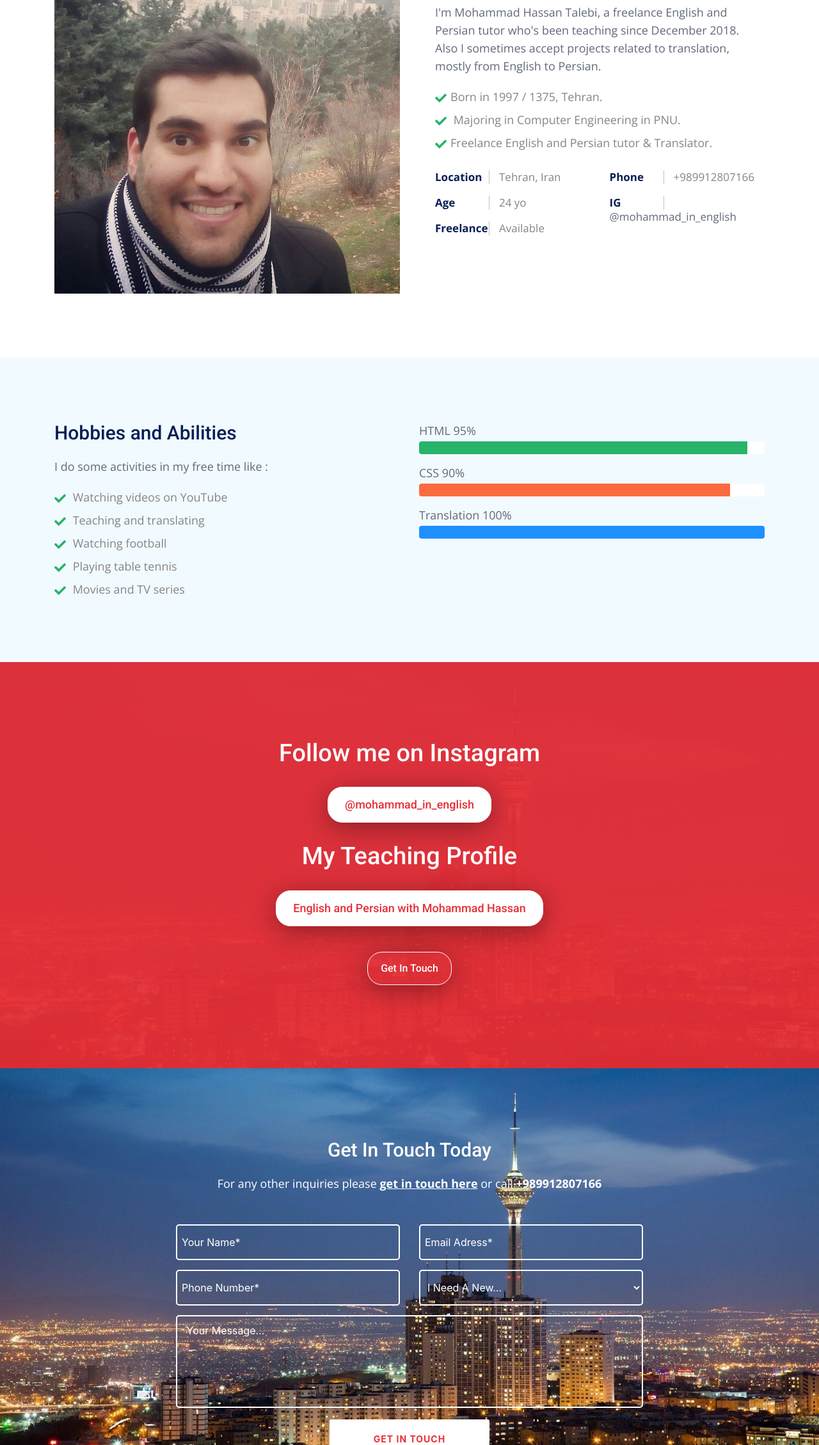
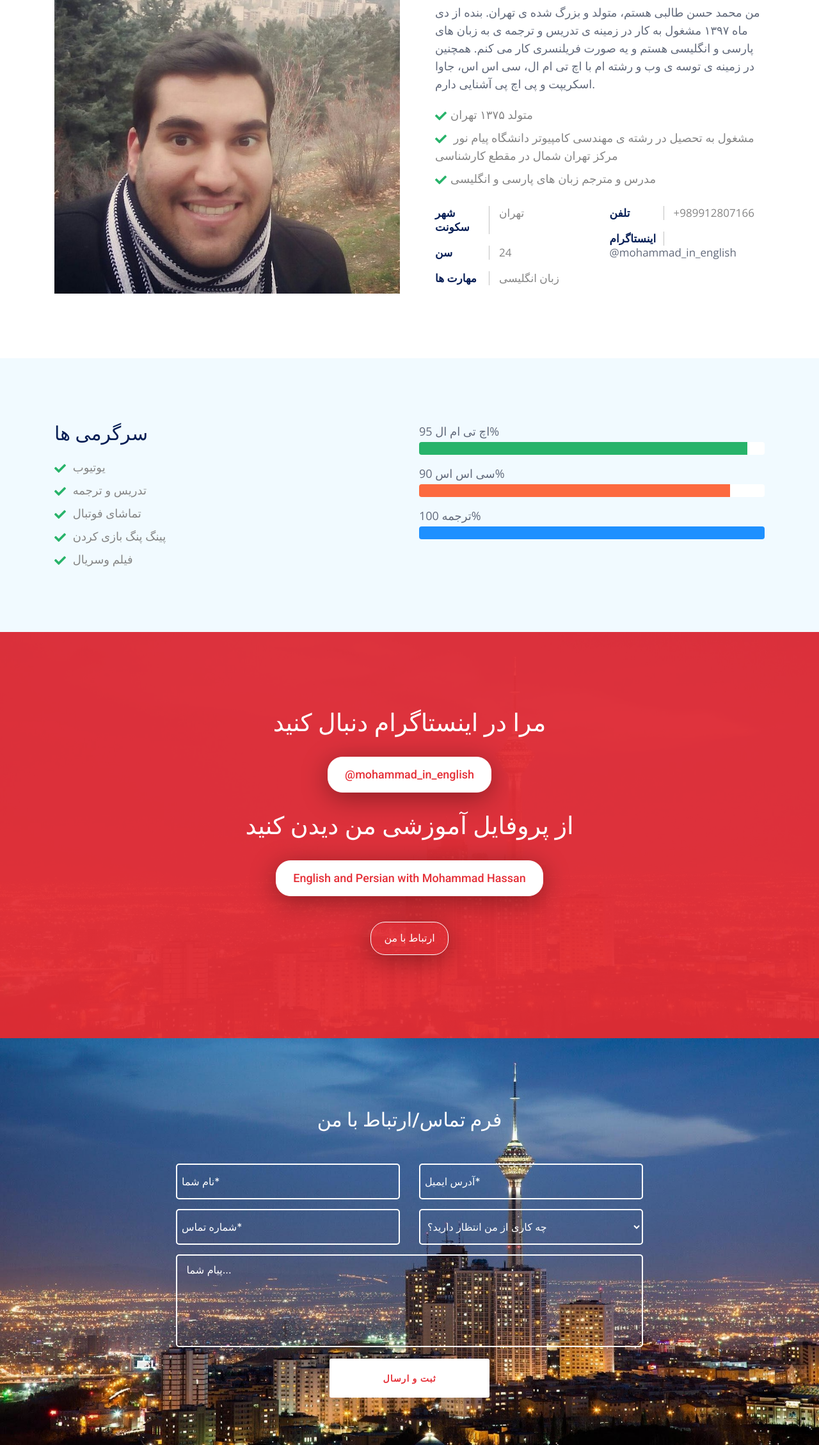
Before and after one commit to mohammadhassan-iran/mohammadhassan-iran.github.io, a plain HTML site: page index.html in a window 1280 px wide. Shown: the part 541-2800 px from the top of the page at 64% size. Drawn offline with nearby package versions, Linux system fonts and the light colour scheme.

Commit message:
Update index.html

```diff
--- a/index.html
+++ b/index.html
@@ -29,6 +29,8 @@
     <!-- Font Favicon -->
     <link rel="shortcut icon" href="images/favicon.ico">
 
+	<!-- rtl theme -->
+	<link href="css/rtl.css" rel="stylesheet">
 </head>
 
 <body>
@@ -43,7 +45,7 @@
             <div class="container">
 
                     <!--begin logo -->
-                    <a class="navbar-brand" href="#">Mohammad Hassan Talebi</a>
+                    <a class="navbar-brand" href="#">محمدحسن طالبی</a>
                     <!--end logo -->
 
                     <!--begin navbar-toggler -->
@@ -58,13 +60,13 @@
                         <!--begin navbar-nav -->
                         <ul class="navbar-nav ml-auto">
 
-                            <li><a href="#home">Home</a></li>
+                            <li><a href="#home">خانه</a></li>
 
-                            <li><a href="#about">About</a></li>
+                            <li><a href="#about">درباره من</a></li>
 
-                            <li><a href="#abilities">Abilities</a></li>
+                            <li><a href="#abilities">توانایی های من</a></li>
 
-                            <li class="discover-link"><a href="#contact" class="discover-btn">Get In Touch</a></li>
+                            <li class="discover-link"><a href="#contact" class="discover-btn">ارتباط با من</a></li>
 
                         </ul>
                         <!--end navbar-nav -->
@@ -93,15 +95,17 @@
                 <!--begin col-md-6-->
                 <div class="col-md-6 margin-top-40 hero-content">
 
-                    <h2>Hi. <span class="red">I'm Mohammad Hassan Talebi</span>. I'm a web designer.</h2>
+                    <h2>سلام :)<br>
+					<span class="red">من محمدحسن طالبی</span><br>
+					دانشجوی رشته کامپیوترم.</h2>
 
-                    <p class="hero-text">I design awesome websites and also I'm a freelance English and Persian tutor who's been teaching since December 2018.</p>
+                    <p class="hero-text">مشغول به تحصیل در رشته ی مهندسی کامپیوتر دانشگاه پیام نور مرکز تهران شمال در مقطع کارشناسی، مدرس و مترجم زبان های پارسی و انگلیسی</p>
 
                 </div>
                 <!--end col-md-6-->
 
                 <!--begin col-md-6-->
-                <div class="col-md-6 hero-img">
+                <div class="col-md-6 hero-img img-rtl">
 
                     <img src="images/wbdsgn.jpg" class="width-100 top-margins-images" alt="pic">
 
@@ -141,15 +145,15 @@
                     <!--begin small-column-inside-->
                     <div class="small-col-inside">
 
-                        <h3>More about me</h3>
+                        <h3>درباره من</h3>
 
-                        <p>I'm Mohammad Hassan Talebi, a freelance English and Persian tutor who's been teaching since December 2018.
-Also I sometimes accept projects related to translation, mostly from English to Persian.</p>
+                        <p>من محمد حسن طالبی هستم، متولد و بزرگ شده ی تهران. بنده از دی ماه ۱۳۹۷ مشغول به کار در زمینه ی تدریس و ترجمه ی به زبان های پارسی و انگلیسی هستم و یه صورت فریلنسری کار می کنم.
+همچنین در زمینه ی توسه ی وب و  رشته ام با اچ‌ تی ام ال، سی اس اس، جاوا اسکریپت و پی اچ پی آشنایی دارم.</p>
 
                         <ul class="benefits">
-                            <li><i class="fas fa-check"></i>Born in 1997 / 1375, Tehran.</li>
-                            <li><i class="fas fa-check"></i> Majoring in Computer Engineering in PNU.</li>
-                            <li><i class="fas fa-check"></i>Freelance English and Persian tutor & Translator.</li>
+                            <li><i class="fas fa-check"></i>متولد ۱۳۷۵ تهران</li>
+                            <li><i class="fas fa-check"></i> مشغول به تحصیل در رشته ی مهندسی کامپیوتر دانشگاه پیام نور مرکز تهران شمال در مقطع کارشناسی</li>
+                            <li><i class="fas fa-check"></i>مدرس و مترجم زبان های پارسی و انگلیسی</li>
                         </ul>
 
                         <!--begin row-->
@@ -159,9 +163,9 @@ Also I sometimes accept projects related to translation, mostly from English to
                             <div class="col-md-6">
 
                                 <ul class="freelancer-details">
-                                    <li><span class="freelancer-main-details">Location</span><span class="freelancer-second-details">Tehran, Iran</span></li>
-                                    <li><span class="freelancer-main-details">Age</span><span class="freelancer-second-details">24 yo</span></li>
-                                    <li><span class="freelancer-main-details">Freelance</span><span class="freelancer-second-details">Available</span></li>
+                                    <li><span class="freelancer-main-details">شهر سکونت</span><span class="freelancer-second-details">تهران</span></li>
+                                    <li><span class="freelancer-main-details">سن</span><span class="freelancer-second-details">24</span></li>
+                                    <li><span class="freelancer-main-details">مهارت ها</span><span class="freelancer-second-details">زبان انگلیسی</span></li>
                                 </ul>
 
                             </div>
@@ -171,9 +175,9 @@ Also I sometimes accept projects related to translation, mostly from English to
                             <div class="col-md-6">
 
                                 <ul class="freelancer-details">
-                                    <li><span class="freelancer-main-details">Phone</span><span class="freelancer-second-details">+989912807166</span></li>
+                                    <li><span class="freelancer-main-details">تلفن</span><span class="freelancer-second-details">+989912807166</span></li>
 
-                                   <li><span class="freelancer-main-details">IG</span><a href="https://www.instagram.com/mohammad_in_english/" target="_blank"><span class="freelancer-second-details">@mohammad_in_english</span></a></li>
+                                   <li><span class="freelancer-main-details">اینستاگرام</span><a href="https://www.instagram.com/mohammad_in_english/" target="_blank"><span class="freelancer-second-details">@mohammad_in_english</span></a></li>
                                 </ul>
 
                             </div>
@@ -211,16 +215,16 @@ Also I sometimes accept projects related to translation, mostly from English to
 
 
 
-                    <h3>Hobbies and Abilities</h3>
+                    <h3>سرگرمی ها</h3>
 
-                    <p>I do some activities in my free time like :</p>
+
 
                     <ul class="benefits">
-                        <li><i class="fas fa-check"></i> Watching videos on YouTube</li>
-                        <li><i class="fas fa-check"></i> Teaching and translating</li>
-                        <li><i class="fas fa-check"></i> Watching football</li>
-						<li><i class="fas fa-check"></i> Playing table tennis</li>
-						<li><i class="fas fa-check"></i> Movies and TV series</li>
+                        <li><i class="fas fa-check"></i> یوتیوب</li>
+                        <li><i class="fas fa-check"></i> تدریس و ترجمه</li>
+                        <li><i class="fas fa-check"></i> تماشای فوتبال</li>
+						<li><i class="fas fa-check"></i> پینگ پنگ بازی کردن</li>
+						<li><i class="fas fa-check"></i> فیلم و‌سریال</li>
                     </ul>
 
 
@@ -234,21 +238,21 @@ Also I sometimes accept projects related to translation, mostly from English to
                     <ul class="progress-list">
 
                         <li>
-                            <p>HTML <span>95%</span></p>
+                            <p>اچ تی ام ال <span>95%</span></p>
                             <div class="progress" style="height: 20px;">
                                 <div class="progress-bar green" role="progressbar" style="width: 95%;" aria-valuenow="25" aria-valuemin="0" aria-valuemax="100"></div>
                             </div>
                         </li>
 
                         <li>
-                            <p>CSS <span>90%</span></p>
+                            <p>سی اس اس <span>90%</span></p>
                             <div class="progress" style="height: 20px;">
                                 <div class="progress-bar red" role="progressbar" style="width: 90%;" aria-valuenow="25" aria-valuemin="0" aria-valuemax="100"></div>
                             </div>
                         </li>
 
                         <li>
-                            <p>Translation <span>100%</span></p>
+                            <p>ترجمه <span>100%</span></p>
                             <div class="progress" style="height: 20px;">
                                 <div class="progress-bar blue" role="progressbar" style="width:100%;" aria-valuenow="25" aria-valuemin="0" aria-valuemax="100"></div>
                             </div>
@@ -284,14 +288,14 @@ Also I sometimes accept projects related to translation, mostly from English to
                 <!--begin col md 7 -->
                 <div class="col-md-7 mx-auto text-center">
 
-                    <h2 class="white-text">Follow me on Instagram</h2>
+                    <h2 class="white-text">مرا در اینستاگرام دنبال کنید</h2>
 
                     <p class="white-text"><a class="btn-white" href="https://www.instagram.com/mohammad_in_english/" target="_blank">@mohammad_in_english</a></p>
-                    <h2 class="white-text">My Teaching Profile</h2>
+                    <h2 class="white-text">از پروفایل آموزشی من دیدن کنید</h2>
 
                     <p class="white-text"><a class="btn-white" href="https://www.italki.com/teacher/4790435" target="_blank">English and Persian with Mohammad Hassan</a></p>
 
-<a href="#contact" class="btn-white-border small scrool">Get In Touch</a>
+<a href="#contact" class="btn-white-border small scrool">ارتباط با من</a>
 
                 </div>
                 <!--end col md 7-->
@@ -319,9 +323,9 @@ Also I sometimes accept projects related to translation, mostly from English to
                 <!--begin col-md-12-->
                 <div class="col-md-12 text-center padding-bottom-10">
 
-                    <h3 class="section-title white-text">Get In Touch Today</h3>
+                    <h3 class="section-title white-text">فرم تماس/ارتباط با من</h3>
 
-                    <p class="section-subtitle white">For any other inquiries please <a href="#" class="contact-link">get in touch here</a> or call <b>+989912807166</b></p>
+                    <!-- <p class="section-subtitle white">For any other inquiries please <a href="#" class="contact-link">get in touch here</a> or call <b>+989912807166</b></p> -->
 
                 </div>
                 <!--end col-md-12 -->
@@ -342,7 +346,7 @@ Also I sometimes accept projects related to translation, mostly from English to
                         <div>
 
                             <!--begin success message -->
-                            <p class="contact_success_box" style="display:none;">We received your message and you'll hear from us soon. Thank You!</p>
+                            <p class="contact_success_box" style="display:none;">پیام شما دریافت شد :)</p>
                             <!--end success message -->
 
                             <!--begin contact form -->
@@ -351,9 +355,9 @@ Also I sometimes accept projects related to translation, mostly from English to
                                 <!--begin col-md-6-->
                                 <div class="col-md-6">
 
-                                    <input class="contact-input white-input" required="" name="contact_names" placeholder="Your Name*" type="text">
+                                    <input class="contact-input white-input" required="" name="contact_names" placeholder="نام شما*" type="text">
 
-                                    <input class="contact-input white-input" required="" name="contact_phone" placeholder="Phone Number*" type="text">
+                                    <input class="contact-input white-input" required="" name="contact_phone" placeholder="شماره تماس*" type="text">
 
                                 </div>
                                 <!--end col-md-6-->
@@ -361,17 +365,17 @@ Also I sometimes accept projects related to translation, mostly from English to
                                 <!--begin col-md-6-->
                                 <div class="col-md-6">
 
-                                    <input class="contact-input white-input" required="" name="contact_email" placeholder="Email Adress*" type="email">
+                                    <input class="contact-input white-input" required="" name="contact_email" placeholder="آدرس ایمیل*" type="email">
 
                                     <select class="contact-input white-input" required="" name="contact_ticket">
 
-                                        <option value="">I Need A New...</option>
+                                        <option value="">چه کاری از من انتظار دارید؟</option>
 
-                                        <option value="designer">Web designer</option>
+                                        <option value="designer">طراحی سایت</option>
 
-                                        <option value="Translator">Translator</option>
+                                        <option value="Translator">ترجمه</option>
 
-                                        <option value="Tutor">Tutor</option>
+                                        <option value="Tutor">آموزش</option>
 
                                     </select>
 
@@ -381,9 +385,9 @@ Also I sometimes accept projects related to translation, mostly from English to
                                 <!--begin col-md-12-->
                                 <div class="col-md-12">
 
-                                    <textarea class="contact-input white-input" rows="2" cols="20" name="contact_message" placeholder="Your Message..."></textarea>
+                                    <textarea class="contact-input white-input" rows="2" cols="20" name="contact_message" placeholder="پیام شما..."></textarea>
 
-                                    <input value="Get In Touch" class="contact-submit" type="submit">
+                                    <input value="ثبت و ارسال" class="contact-submit" type="submit">
 
                                 </div>
                                 <!--end col-md-12-->
@@ -421,7 +425,7 @@ Also I sometimes accept projects related to translation, mostly from English to
                 <!--begin col-md-5 -->
                 <div class="col-md-5">
 
-                    <p>© 2020 <span class="template-name">MH Talebi</span>.</p>
+                    <p>© 2020 <span class="template-name">کپی رایت :)</span></p>
 
                 </div>
                 <!--end col-md-5 -->
@@ -436,7 +440,7 @@ Also I sometimes accept projects related to translation, mostly from English to
                     <!--begin footer_social -->
                     <ul class="footer_social">
 
-                        <li>Follw me:</li>
+                        <li>مرا در اینستا دنبال کنید</li>
 
                         <li><a href="https://www.instagram.com/mohammad_in_english/" target="_blank"><i class="fab fa-instagram"></i></a></li>
 
```
